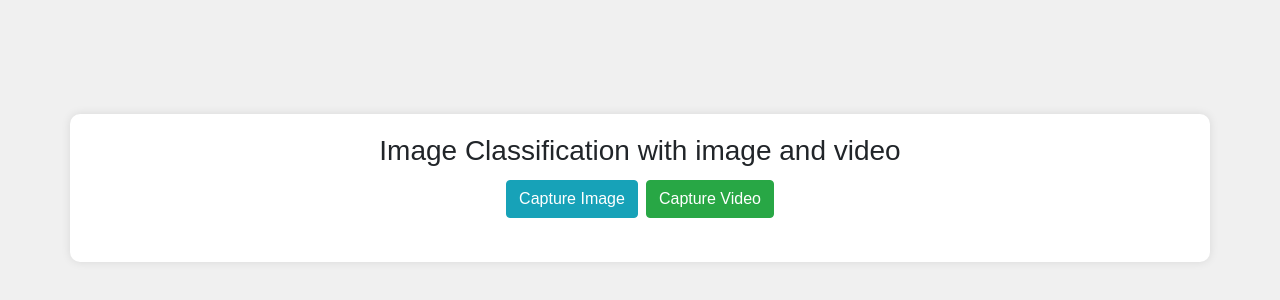
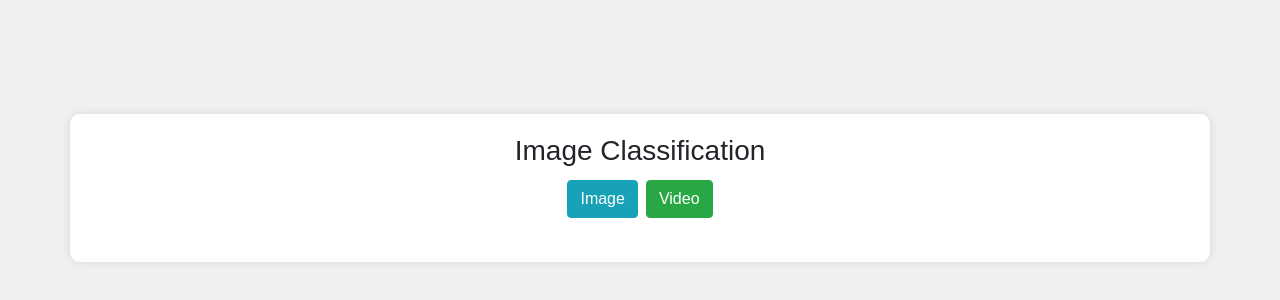
Before and after one commit to tawsifmahmud05/TensorFlow-Object-Classification, a plain HTML site: page index.html in a window 1280 px wide. Shown: the part 212-512 px from the top of the page. Drawn offline with nearby package versions, Linux system fonts and the light colour scheme.

Commit message:
new version working

```diff
--- a/index.html
+++ b/index.html
@@ -15,15 +15,11 @@
   </head>
   <body>
     <div class="container">
-      <h3 class="fw-bold">Image Classification with image and video</h3>
+      <h3 class="fw-bold">Image Classification</h3>
       <div class="row">
         <div class="d-flex justify-content-center w-100">
-          <button class="btn btn-info m-1" id="image-button">
-            Capture Image
-          </button>
-          <button class="btn btn-success m-1" id="video-button">
-            Capture Video
-          </button>
+          <button class="btn btn-info m-1" id="image-button">Image</button>
+          <button class="btn btn-success m-1" id="video-button">Video</button>
         </div>
       </div>
       <div class="row">
```
